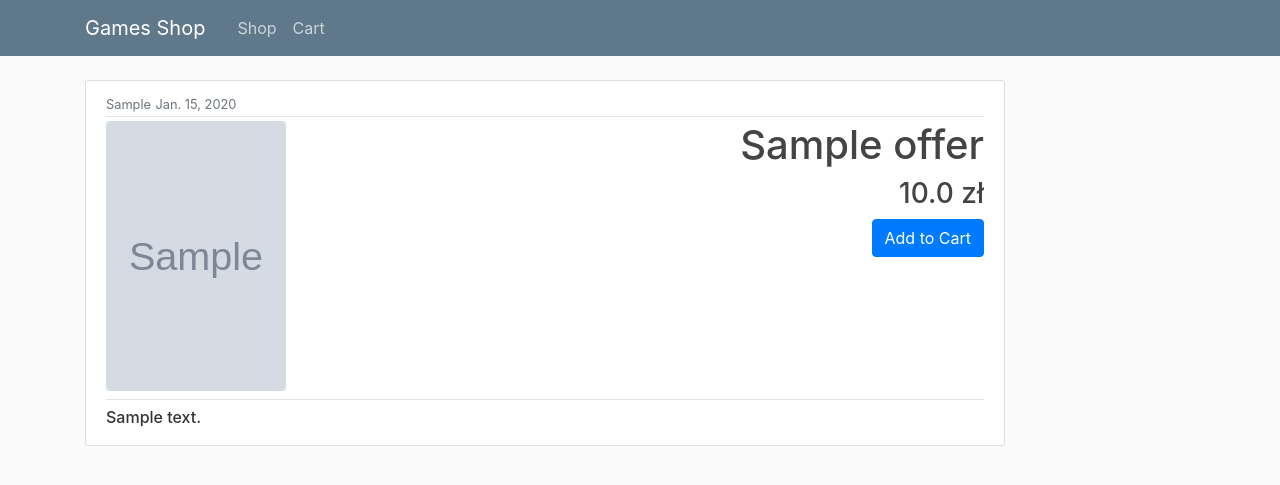
After one commit to RolandMcDoland/GamesShop, a Django app: a page that uses shop/templates/shop/base.html in a window 1280 px wide. The commit adds this page. Shown: the top 485 px of the page. Run offline with Django 3.2, Linux system fonts and the light colour scheme; tables that the repository leaves empty hold one stand-in row (values such as "Sample post"); grey boxes marked "Sample" are stand-in pictures; some libraries are stand-ins or nearby versions.

Commit message:
Item details page

```diff
--- a/shop/models.py
+++ b/shop/models.py
@@ -2,11 +2,12 @@ from django.db import models
 
 class Offer(models.Model):
     name = models.CharField(max_length=100)
-    price = models.FloatField(default=124.99)
+    description = models.TextField()
+    price = models.FloatField()
     release_date = models.DateField()
     developer = models.CharField(max_length=100)
     in_order = models.BooleanField(default=False)
-    cover_image = models.CharField(max_length=500, default="https://store-images.s-microsoft.com/image/apps.28990.69531514236615003.8f0d03d6-6311-4c21-a151-834503c2901a.d629260e-2bc4-4588-950c-f278cbc22a64")
+    cover_image = models.CharField(max_length=500)
 
     def __str__(self):
         return self.name
--- a/shop/static/shop/main.css
+++ b/shop/static/shop/main.css
@@ -82,3 +82,10 @@ body {
   .account-heading {
     font-size: 2.5rem;
   }
+
+  .article-header {
+    overflow: auto;
+    padding-bottom: 8px;
+    margin-bottom: 8px;
+    border-bottom: 1px solid #e3e3e3
+  }
--- a/shop/templates/shop/base.html
+++ b/shop/templates/shop/base.html
@@ -31,21 +31,8 @@
         </header>
         <main role="main" class="container">
             <div class="row">
-              <div class="col-md-8">
+              <div class="col-md-10">
                 {% block content %}{% endblock %}
-              </div>
-              <div class="col-md-4">
-                <div class="content-section">
-                  <h3>Our Sidebar</h3>
-                  <p class='text-muted'>You can put any information here you'd like.
-                    <ul class="list-group">
-                      <li class="list-group-item list-group-item-light">Latest Posts</li>
-                      <li class="list-group-item list-group-item-light">Announcements</li>
-                      <li class="list-group-item list-group-item-light">Calendars</li>
-                      <li class="list-group-item list-group-item-light">etc</li>
-                    </ul>
-                  </p>
-                </div>
               </div>
             </div>
         </main>
--- /dev/null
+++ b/shop/templates/shop/details.html
@@ -0,0 +1,20 @@
+{% extends "shop/base.html" %}
+{% block content %}
+    <article class="media content-section">
+        <div class="media-body">
+        <div class="article-metadata">
+            <small class="text-muted">{{ offer.developer }}</small>
+            <small class="text-muted">{{ offer.release_date }}</small>
+        </div>
+        <div class="article-header">
+            <div class="float-left"><img src="{{ offer.cover_image }}" class="rounded" alt="Game cover" width="180" height="270"></div>
+            <div class="float-right"><h1 class="article-title">{{ offer.name }}</h1>
+            <h3 class="article-title float-right">{{ offer.price }} zł</h3>
+            <form action="/cart/add/{{ offer.name }}/" method="post" class="float-right" style="clear: right;">{% csrf_token %}
+                <button class="btn btn-primary" type="submit">Add to Cart</button>
+            </form></div>
+        </div>
+            <p class="article-content float-left h6">{{ offer.description }}</p>
+        </div>
+    </article>
+{% endblock content %}
--- a/shop/templates/shop/list.html
+++ b/shop/templates/shop/list.html
@@ -4,11 +4,11 @@
         <article class="media content-section">
             <div class="media-body">
             <div class="article-metadata">
-                <a class="mr-2" href="#">{{ offer.developer }}</a>
+                <small class="text-muted">{{ offer.developer }}</small>
                 <small class="text-muted">{{ offer.release_date }}</small>
             </div>
                 <img src="{{ offer.cover_image }}" class="rounded float-right" alt="Game cover" width="90" height="135">
-                <h2><a class="article-title" href="#">{{ offer.name }}</a></h2>
+                <h2><a class="article-title" href="/details/{{ offer.name }}/">{{ offer.name }}</a></h2>
                 <p class="article-content">{{ offer.price }} zł</p>
                 {% block button %}{% endblock %}
             </div>
--- a/shop/urls.py
+++ b/shop/urls.py
@@ -9,4 +9,5 @@ urlpatterns = [
     path('cart/order/', views.order, name='shop-order'),
     path('cart/order/payment', views.payment, name='shop-payment'),
     path('cart/order/thanks', views.thanks, name='shop-thanks'),
+    path('details/<str:name>/', views.details),
 ]
--- a/shop/views.py
+++ b/shop/views.py
@@ -79,3 +79,7 @@ def payment(request):
 
 def thanks(request):
     return render(request, 'shop/thanks.html')
+
+def details(request, name):
+    context = { 'offer': Offer.objects.get(name = name) }
+    return render(request, 'shop/details.html', context)
```
Also changed, not shown: shop/migrations/0007_auto_20200908_1056.py (added), shop/migrations/0008_offer_description.py (added), shop/migrations/0009_auto_20200908_1102.py (added).
